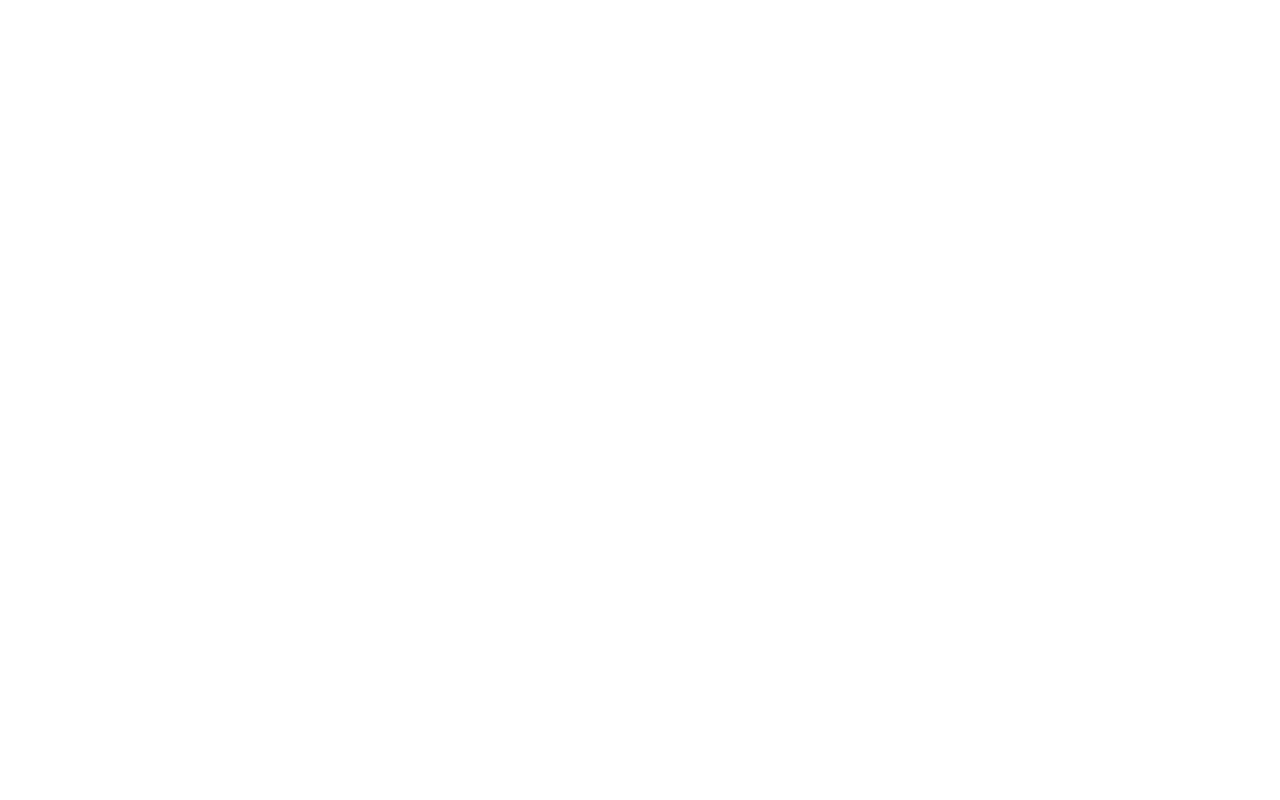
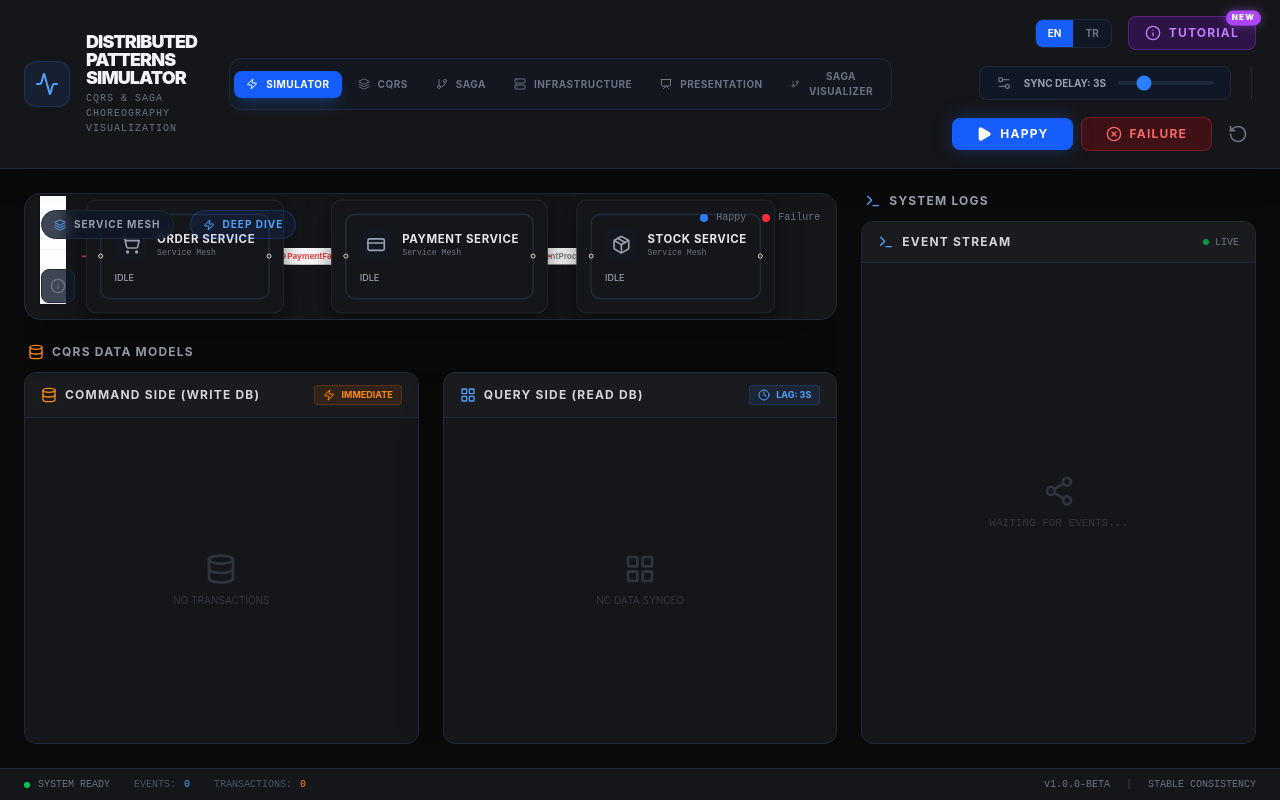
Before and after one commit to enginkutuk/cqrs-saga, a plain HTML site: page index.html in a window 1280 px wide. Drawn offline with Linux system fonts and the light colour scheme; the site is published under a folder, as on GitHub Pages, so addresses that start at the root find nothing.

Commit message:
test project

```diff
--- a/index.html
+++ b/index.html
@@ -4,8 +4,8 @@
     <meta charset="UTF-8" />
     <meta name="viewport" content="width=device-width, initial-scale=1.0" />
     <title>My Google AI Studio App</title>
-    <script type="module" crossorigin src="/assets/index-DmJG9OzH.js"></script>
-    <link rel="stylesheet" crossorigin href="/assets/index-CWlh33AQ.css">
+    <script type="module" crossorigin src="assets/index-DmJG9OzH.js"></script>
+    <link rel="stylesheet" crossorigin href="assets/index-CWlh33AQ.css">
   </head>
   <body>
     <div id="root"></div>
```
Also changed, not shown: 1 other file.
